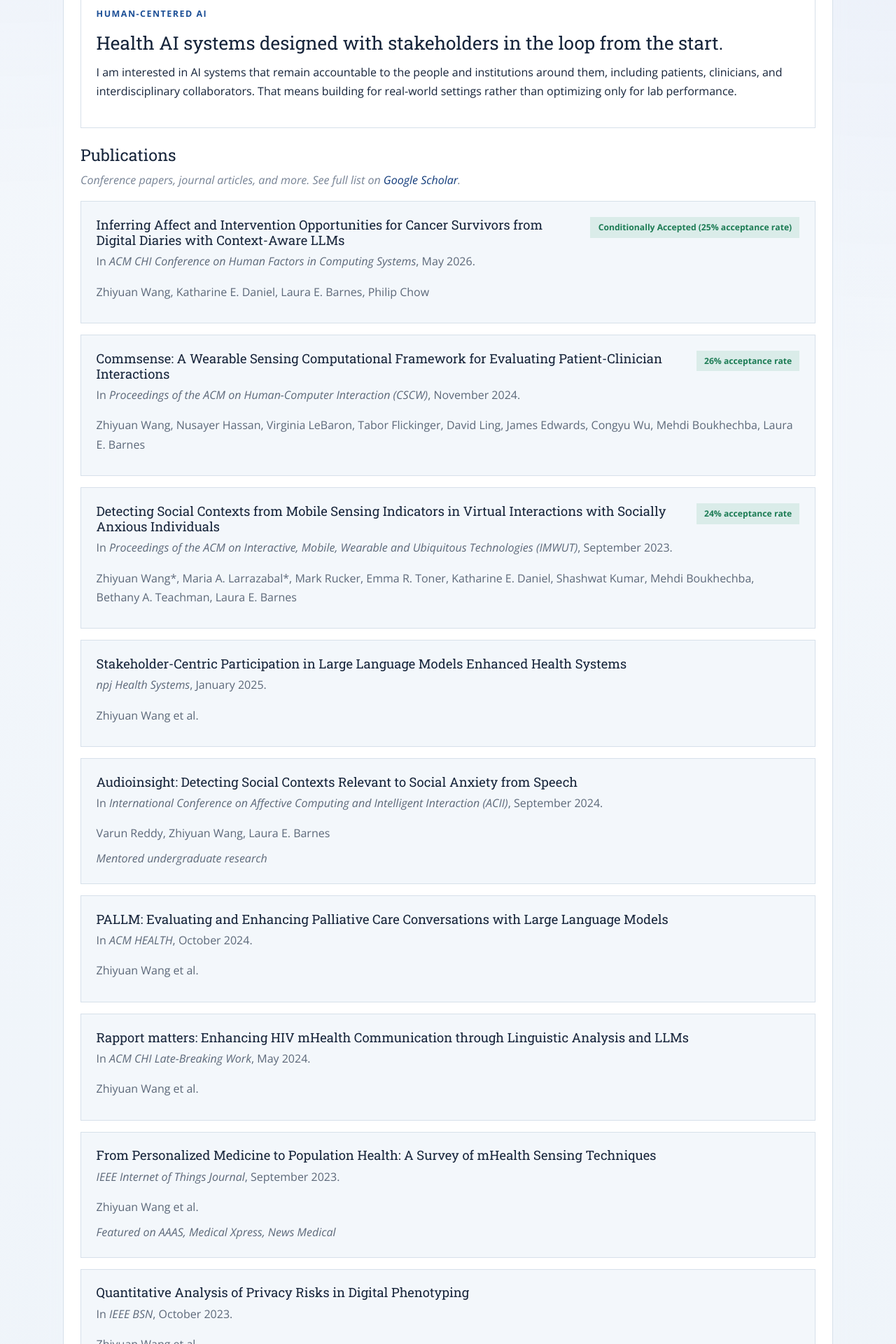
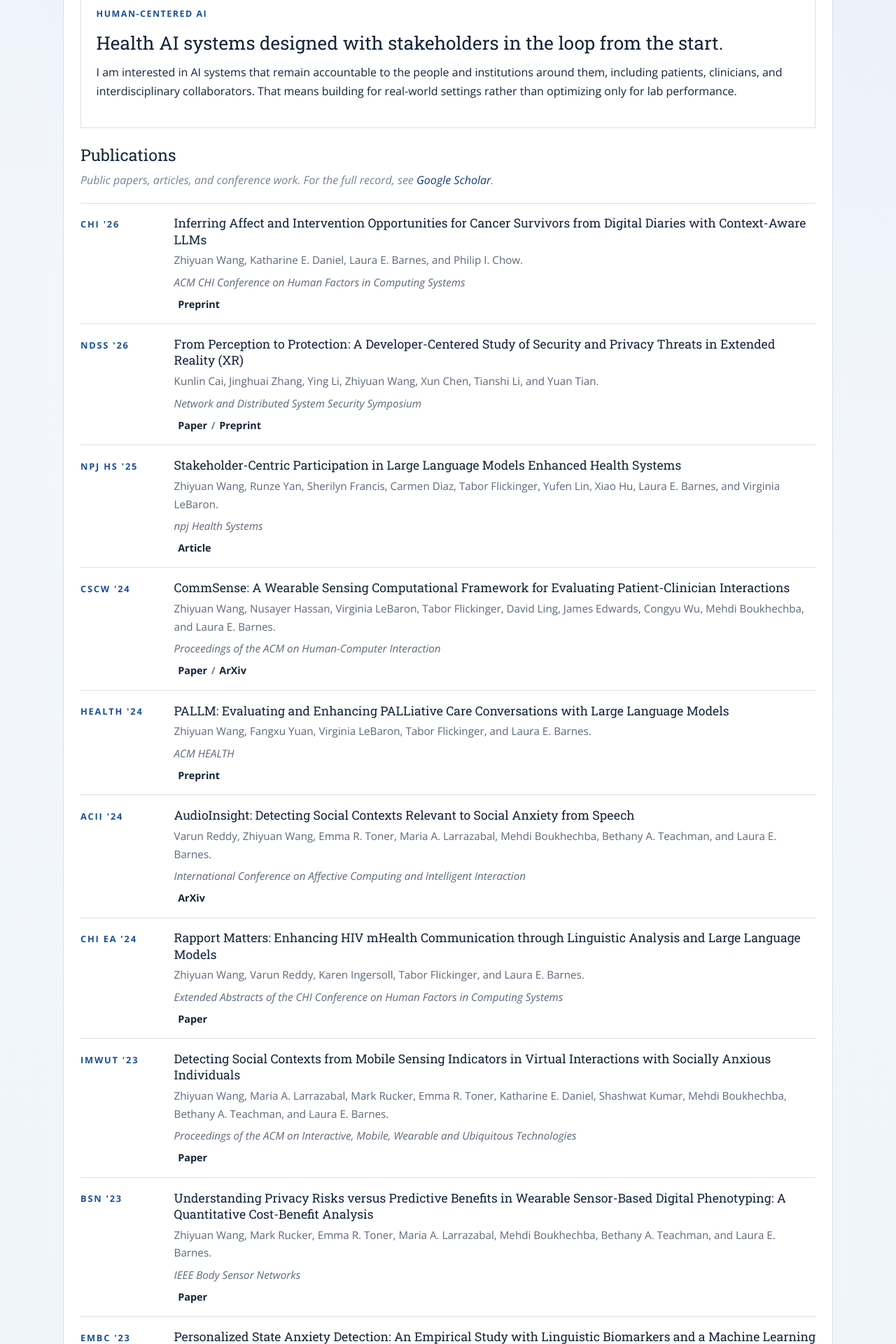
Before and after one commit to zzhiyuann/ryanwang.cc, a Jekyll site: the page built from research.md, in a window 1280 px wide. Shown: the part 834-2754 px from the top of the page at 70% size. Built offline with Jekyll 4.4.1, drawn with Linux system fonts in a browser that asks for light colours; a style sheet for code colours, icons or effects is not loaded; some of the changed text lies outside the part shown.

Commit message:
Refresh research publications layout

```diff
--- a/_data/papers.yml
+++ b/_data/papers.yml
@@ -1,103 +1,155 @@
-# Publications
+# Publications and public papers
 
 - CITEKEY: wang-chi2026
-  ENTRYTYPE: inproceedings
   TITLE: "Inferring Affect and Intervention Opportunities for Cancer Survivors from Digital Diaries with Context-Aware LLMs"
-  authors: "Zhiyuan Wang, Katharine E. Daniel, Laura E. Barnes, Philip Chow"
-  booktitle: "ACM CHI Conference on Human Factors in Computing Systems"
-  month: May
+  authors: "Zhiyuan Wang, Katharine E. Daniel, Laura E. Barnes, and Philip I. Chow."
+  venue_short: "CHI '26"
+  venue: "ACM CHI Conference on Human Factors in Computing Systems"
   year: 2026
-  status: "Conditionally Accepted (25% acceptance rate)"
-  note: ""
+  links:
+    - label: "Preprint"
+      url: "https://arxiv.org/abs/2503.10707"
+
+- CITEKEY: wang-ndss2026
+  TITLE: "From Perception to Protection: A Developer-Centered Study of Security and Privacy Threats in Extended Reality (XR)"
+  authors: "Kunlin Cai, Jinghuai Zhang, Ying Li, Zhiyuan Wang, Xun Chen, Tianshi Li, and Yuan Tian."
+  venue_short: "NDSS '26"
+  venue: "Network and Distributed System Security Symposium"
+  year: 2026
+  links:
+    - label: "Paper"
+      url: "https://www.ndss-symposium.org/wp-content/uploads/2026-s807-paper.pdf"
+    - label: "Preprint"
+      url: "https://arxiv.org/abs/2509.06368"
+
+- CITEKEY: wang-npjhealth2025
+  TITLE: "Stakeholder-Centric Participation in Large Language Models Enhanced Health Systems"
+  authors: "Zhiyuan Wang, Runze Yan, Sherilyn Francis, Carmen Diaz, Tabor Flickinger, Yufen Lin, Xiao Hu, Laura E. Barnes, and Virginia LeBaron."
+  venue_short: "npj HS '25"
+  venue: "npj Health Systems"
+  year: 2025
+  links:
+    - label: "Article"
+      url: "https://www.nature.com/articles/s44401-025-00024-5"
 
 - CITEKEY: wang-cscw2024
-  ENTRYTYPE: inproceedings
-  TITLE: "Commsense: A Wearable Sensing Computational Framework for Evaluating Patient-Clinician Interactions"
-  authors: "Zhiyuan Wang, Nusayer Hassan, Virginia LeBaron, Tabor Flickinger, David Ling, James Edwards, Congyu Wu, Mehdi Boukhechba, Laura E. Barnes"
-  booktitle: "Proceedings of the ACM on Human-Computer Interaction (CSCW)"
-  month: November
+  TITLE: "CommSense: A Wearable Sensing Computational Framework for Evaluating Patient-Clinician Interactions"
+  authors: "Zhiyuan Wang, Nusayer Hassan, Virginia LeBaron, Tabor Flickinger, David Ling, James Edwards, Congyu Wu, Mehdi Boukhechba, and Laura E. Barnes."
+  venue_short: "CSCW '24"
+  venue: "Proceedings of the ACM on Human-Computer Interaction"
   year: 2024
-  status: "26% acceptance rate"
-  note: ""
+  links:
+    - label: "Paper"
+      url: "https://dl.acm.org/doi/10.1145/3686952"
+    - label: "ArXiv"
+      url: "https://arxiv.org/abs/2407.08143"
+
+- CITEKEY: wang-acmhealth2024
+  TITLE: "PALLM: Evaluating and Enhancing PALLiative Care Conversations with Large Language Models"
+  authors: "Zhiyuan Wang, Fangxu Yuan, Virginia LeBaron, Tabor Flickinger, and Laura E. Barnes."
+  venue_short: "HEALTH '24"
+  venue: "ACM HEALTH"
+  year: 2024
+  links:
+    - label: "Preprint"
+      url: "https://arxiv.org/abs/2409.15188"
+
+- CITEKEY: wang-acii2024
+  TITLE: "AudioInsight: Detecting Social Contexts Relevant to Social Anxiety from Speech"
+  authors: "Varun Reddy, Zhiyuan Wang, Emma R. Toner, Maria A. Larrazabal, Mehdi Boukhechba, Bethany A. Teachman, and Laura E. Barnes."
+  venue_short: "ACII '24"
+  venue: "International Conference on Affective Computing and Intelligent Interaction"
+  year: 2024
+  links:
+    - label: "ArXiv"
+      url: "https://arxiv.org/abs/2407.14458"
+
+- CITEKEY: wang-chilbw2024
+  TITLE: "Rapport Matters: Enhancing HIV mHealth Communication through Linguistic Analysis and Large Language Models"
+  authors: "Zhiyuan Wang, Varun Reddy, Karen Ingersoll, Tabor Flickinger, and Laura E. Barnes."
+  venue_short: "CHI EA '24"
+  venue: "Extended Abstracts of the CHI Conference on Human Factors in Computing Systems"
+  year: 2024
+  links:
+    - label: "Paper"
+      url: "https://doi.org/10.1145/3613905.3651077"
 
 - CITEKEY: wang-imwut2023
-  ENTRYTYPE: inproceedings
   TITLE: "Detecting Social Contexts from Mobile Sensing Indicators in Virtual Interactions with Socially Anxious Individuals"
-  authors: "Zhiyuan Wang*, Maria A. Larrazabal*, Mark Rucker, Emma R. Toner, Katharine E. Daniel, Shashwat Kumar, Mehdi Boukhechba, Bethany A. Teachman, Laura E. Barnes"
-  booktitle: "Proceedings of the ACM on Interactive, Mobile, Wearable and Ubiquitous Technologies (IMWUT)"
-  month: September
+  authors: "Zhiyuan Wang, Maria A. Larrazabal, Mark Rucker, Emma R. Toner, Katharine E. Daniel, Shashwat Kumar, Mehdi Boukhechba, Bethany A. Teachman, and Laura E. Barnes."
+  venue_short: "IMWUT '23"
+  venue: "Proceedings of the ACM on Interactive, Mobile, Wearable and Ubiquitous Technologies"
   year: 2023
-  status: "24% acceptance rate"
-  note: ""
-
-- CITEKEY: wang-npjhealth2025
-  ENTRYTYPE: article
-  TITLE: "Stakeholder-Centric Participation in Large Language Models Enhanced Health Systems"
-  authors: "Zhiyuan Wang et al."
-  journal: "npj Health Systems"
-  month: January
-  year: 2025
-  note: ""
-
-- CITEKEY: wang-acii2024
-  ENTRYTYPE: inproceedings
-  TITLE: "Audioinsight: Detecting Social Contexts Relevant to Social Anxiety from Speech"
-  authors: "Varun Reddy, Zhiyuan Wang, Laura E. Barnes"
-  booktitle: "International Conference on Affective Computing and Intelligent Interaction (ACII)"
-  month: September
-  year: 2024
-  note: "Mentored undergraduate research"
-
-- CITEKEY: wang-acmhealth2024
-  ENTRYTYPE: inproceedings
-  TITLE: "PALLM: Evaluating and Enhancing Palliative Care Conversations with Large Language Models"
-  authors: "Zhiyuan Wang et al."
-  booktitle: "ACM HEALTH"
-  month: October
-  year: 2024
-  note: ""
-
-- CITEKEY: wang-chilbw2024
-  ENTRYTYPE: inproceedings
-  TITLE: "Rapport matters: Enhancing HIV mHealth Communication through Linguistic Analysis and LLMs"
-  authors: "Zhiyuan Wang et al."
-  booktitle: "ACM CHI Late-Breaking Work"
-  month: May
-  year: 2024
-  note: ""
-
-- CITEKEY: wang-iotj2023
-  ENTRYTYPE: article
-  TITLE: "From Personalized Medicine to Population Health: A Survey of mHealth Sensing Techniques"
-  authors: "Zhiyuan Wang et al."
-  journal: "IEEE Internet of Things Journal"
-  month: September
-  year: 2023
-  note: "Featured on AAAS, Medical Xpress, News Medical"
+  links:
+    - label: "Paper"
+      url: "https://dl.acm.org/doi/10.1145/3610916"
 
 - CITEKEY: wang-bsn2023
-  ENTRYTYPE: inproceedings
-  TITLE: "Quantitative Analysis of Privacy Risks in Digital Phenotyping"
-  authors: "Zhiyuan Wang et al."
-  booktitle: "IEEE BSN"
-  month: October
+  TITLE: "Understanding Privacy Risks versus Predictive Benefits in Wearable Sensor-Based Digital Phenotyping: A Quantitative Cost-Benefit Analysis"
+  authors: "Zhiyuan Wang, Mark Rucker, Emma R. Toner, Maria A. Larrazabal, Mehdi Boukhechba, Bethany A. Teachman, and Laura E. Barnes."
+  venue_short: "BSN '23"
+  venue: "IEEE Body Sensor Networks"
   year: 2023
-  note: ""
+  links:
+    - label: "Paper"
+      url: "https://ieeexplore.ieee.org/document/10331378/"
 
 - CITEKEY: wang-embc2023
-  ENTRYTYPE: inproceedings
-  TITLE: "State Anxiety Detection Using Linguistic Biomarkers"
-  authors: "Zhiyuan Wang et al."
-  booktitle: "IEEE EMBC"
-  month: July
+  TITLE: "Personalized State Anxiety Detection: An Empirical Study with Linguistic Biomarkers and a Machine Learning Pipeline"
+  authors: "Zhiyuan Wang, Mingyue Tang, Maria A. Larrazabal, Emma R. Toner, Mark Rucker, Congyu Wu, Bethany A. Teachman, Mehdi Boukhechba, and Laura E. Barnes."
+  venue_short: "EMBC '23"
+  venue: "IEEE Engineering in Medicine and Biology Conference"
   year: 2023
-  note: ""
+  links:
+    - label: "Preprint"
+      url: "https://arxiv.org/abs/2304.09928"
+
+- CITEKEY: wang-tosn2023
+  TITLE: "Graph Neural Networks in IoT: A Survey"
+  authors: "Guimin Dong, Mingyue Tang, Zhiyuan Wang, Jiechao Gao, Sikun Guo, Lihua Cai, Robert Gutierrez, Bradford Campbell, Laura E. Barnes, and Mehdi Boukhechba."
+  venue_short: "TOSN '23"
+  venue: "ACM Transactions on Sensor Networks"
+  year: 2023
+  links:
+    - label: "Paper"
+      url: "https://dl.acm.org/doi/10.1145/3565973"
+
+- CITEKEY: wang-iotj2022
+  TITLE: "From Personalized Medicine to Population Health: A Survey of mHealth Sensing Techniques"
+  authors: "Zhiyuan Wang, Haoyi Xiong, Jie Zhang, Sijia Yang, Mehdi Boukhechba, Daqing Zhang, Laura E. Barnes, and Dejing Dou."
+  venue_short: "IoTJ '22"
+  venue: "IEEE Internet of Things Journal"
+  year: 2022
+  links:
+    - label: "Paper"
+      url: "https://doi.org/10.1109/JIOT.2022.3161046"
 
 - CITEKEY: wang-healthdata2022
-  ENTRYTYPE: article
-  TITLE: "Mobile Sensing in the COVID-19 Era"
-  authors: "Zhiyuan Wang et al."
-  journal: "SPJ Health Data Science"
-  month: March
+  TITLE: "Mobile Sensing in the COVID-19 Era: A Review"
+  authors: "Zhiyuan Wang, Haoyi Xiong, Mingyue Tang, Mehdi Boukhechba, Tabor E. Flickinger, and Laura E. Barnes."
+  venue_short: "HDS '22"
+  venue: "Health Data Science"
   year: 2022
-  note: "Featured on AAAS EurekAlert!"
+  links:
+    - label: "Article"
+      url: "https://spj.science.org/doi/10.34133/2022/9830476"
+
+- CITEKEY: wang-afcs2022
+  TITLE: "AFCS: Aggregation-Free Spatial-Temporal Mobile Community Sensing"
+  authors: "Jiang Bian, Haoyi Xiong, Zhiyuan Wang, Jingbo Zhou, Shilei Ji, Hongyang Chen, Daqing Zhang, and Dejing Dou."
+  venue_short: "TMC '22"
+  venue: "IEEE Transactions on Mobile Computing"
+  year: 2022
+  links:
+    - label: "Paper"
+      url: "https://ieeexplore.ieee.org/document/9785730/"
+
+- CITEKEY: wang-uic2022
+  TITLE: "Modeling Crowdedness of Emergency Departments Leveraging Crowdsensing Mobility Data"
+  authors: "Tieqi Shou, Zhiyuan Wang, Shang Shi, Dingqi Yang, Binbin Zhou, Cheng Wang, and Longbiao Chen."
+  venue_short: "UIC '22"
+  venue: "IEEE UIC / SmartWorld"
+  year: 2022
+  links:
+    - label: "Paper"
+      url: "https://ieeexplore.ieee.org/document/10189741/"
--- a/_includes/publications.html
+++ b/_includes/publications.html
@@ -1,27 +1,28 @@
 ## Publications
 {:.titletext}
-Conference papers, journal articles, and more. See full list on [Google Scholar](https://scholar.google.com/citations?user=vQTSP18AAAAJ).
+Public papers, articles, and conference work. For the full record, see [Google Scholar](https://scholar.google.com/citations?user=vQTSP18AAAAJ).
 {:.subtitletext}
 
 <div class="publication-list">
 {% for pub in site.data.papers %}
-  <article class="publication-card">
-    <div class="publication-head">
-      <h3 class="publication-title anchorItem" id="{{ pub.CITEKEY }}">{{ pub.TITLE }}</h3>
-      {% if pub.status %}<span class="pill-badge">{{ pub.status }}</span>{% endif %}
+  <article class="publication-entry anchorItem" id="{{ pub.CITEKEY }}">
+    <div class="publication-side">
+      <p class="publication-venue-short">{{ pub.venue_short }}</p>
     </div>
-    <p class="publication-meta">
-      {% if pub.ENTRYTYPE == 'inproceedings' %}In <em>{{ pub.booktitle }}</em>, {{ pub.month }} {{ pub.year }}.{% endif %}
-      {% if pub.ENTRYTYPE == 'article' %}<em>{{ pub.journal }}</em>, {{ pub.month }} {{ pub.year }}.{% endif %}
-    </p>
-    {% if pub.authors %}<p class="publication-authors">{{ pub.authors }}</p>{% endif %}
-    {% if pub.note and pub.note != "" %}<p class="publication-note">{{ pub.note }}</p>{% endif %}
-    {% if pub.pdf or pub.code %}
-    <div class="record-links">
-      {% if pub.pdf %}<a class="record-link" href="{{ pub.pdf }}" target="_blank" rel="noopener">PDF</a>{% endif %}
-      {% if pub.code %}<a class="record-link" href="{{ pub.code }}" target="_blank" rel="noopener">Code</a>{% endif %}
+
+    <div class="publication-body">
+      <h3 class="publication-title">{{ pub.TITLE }}</h3>
+      {% if pub.authors %}<p class="publication-authors">{{ pub.authors }}</p>{% endif %}
+      <p class="publication-meta"><em>{{ pub.venue }}</em></p>
+
+      {% if pub.links %}
+      <div class="publication-links">
+        {% for link in pub.links %}
+          <a class="publication-link" href="{{ link.url }}" target="_blank" rel="noopener">{{ link.label }}</a>
+        {% endfor %}
+      </div>
+      {% endif %}
     </div>
-    {% endif %}
   </article>
 {% endfor %}
 </div>
--- a/assets/css/style.css
+++ b/assets/css/style.css
@@ -409,17 +409,6 @@ small,
   object-fit: cover;
 }
 
-.publication-list {
-  display: grid;
-  gap: 1rem;
-  margin-top: 1rem;
-  margin-bottom: 2rem;
-}
-
-.publication-card {
-  background: rgba(255, 255, 255, 0.8);
-}
-
 .publication-head,
 .venture-card-head {
   display: flex;
@@ -428,26 +417,12 @@ small,
   gap: 1rem;
 }
 
-.publication-title {
-  margin-bottom: 0.4rem;
-  font-size: 1.15rem;
-}
-
 .publication-meta,
 .publication-authors,
 .publication-note,
 .venture-desc,
 .media-year {
   color: var(--muted);
-}
-
-.publication-authors {
-  margin-bottom: 0.55rem;
-}
-
-.publication-note {
-  margin-bottom: 0;
-  font-style: italic;
 }
 
 .pill-badge {
@@ -481,6 +456,79 @@ small,
 
 .record-link:hover {
   transform: translateY(-1px);
+}
+
+.publication-list {
+  margin-top: 1.15rem;
+  margin-bottom: 2.2rem;
+}
+
+.publication-entry {
+  display: grid;
+  grid-template-columns: 112px minmax(0, 1fr);
+  gap: 1.35rem;
+  padding: 1.05rem 0;
+  border-top: 1px solid var(--border);
+}
+
+.publication-entry:last-child {
+  border-bottom: 1px solid var(--border);
+}
+
+.publication-side {
+  padding-top: 0.18rem;
+}
+
+.publication-venue-short {
+  margin-bottom: 0;
+  color: var(--highlight);
+  font-size: 0.8rem;
+  font-weight: 700;
+  letter-spacing: 0.14em;
+  text-transform: uppercase;
+}
+
+.publication-body {
+  min-width: 0;
+}
+
+.publication-title {
+  margin-bottom: 0.35rem;
+  font-size: 1.1rem;
+  line-height: 1.32;
+}
+
+.publication-authors {
+  margin-bottom: 0.35rem;
+  font-size: 0.95rem;
+}
+
+.publication-meta {
+  margin-bottom: 0.45rem;
+  font-size: 0.95rem;
+}
+
+.publication-links {
+  display: flex;
+  flex-wrap: wrap;
+  gap: 0.35rem;
+}
+
+.publication-link {
+  color: var(--highlight);
+  font-size: 0.9rem;
+  font-weight: 700;
+}
+
+.publication-link::after {
+  content: "/";
+  margin-left: 0.35rem;
+  color: var(--muted-soft);
+}
+
+.publication-link:last-child::after {
+  content: "";
+  margin-left: 0;
 }
 
 .venture-featured-grid,
@@ -974,6 +1022,15 @@ blockquote {
     padding: 1.2rem;
   }
 
+  .publication-entry {
+    grid-template-columns: 1fr;
+    gap: 0.45rem;
+  }
+
+  .publication-side {
+    padding-top: 0;
+  }
+
   .publication-head,
   .venture-card-head,
   .footer {
```
